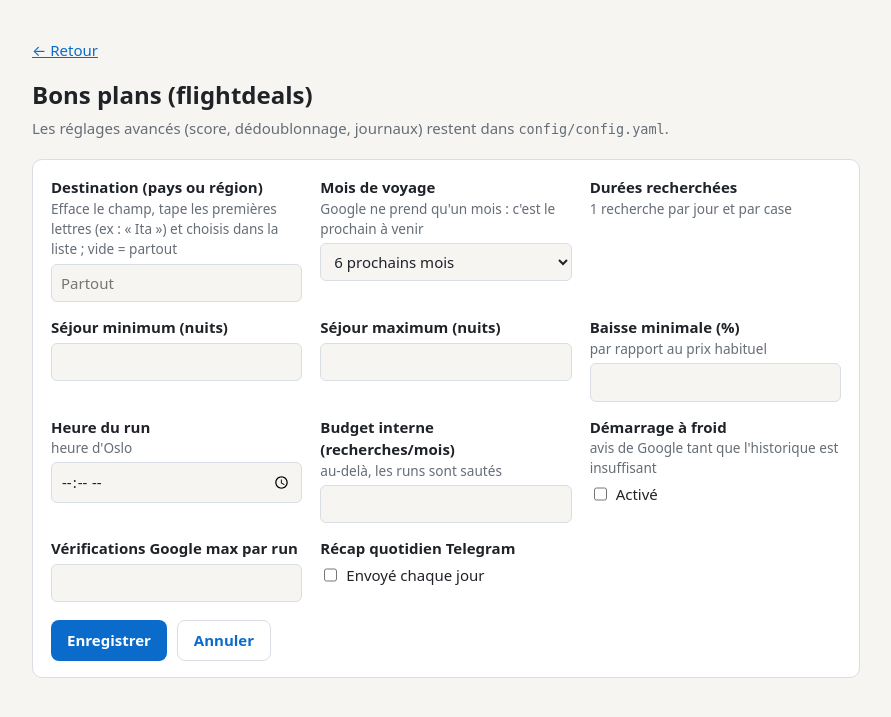
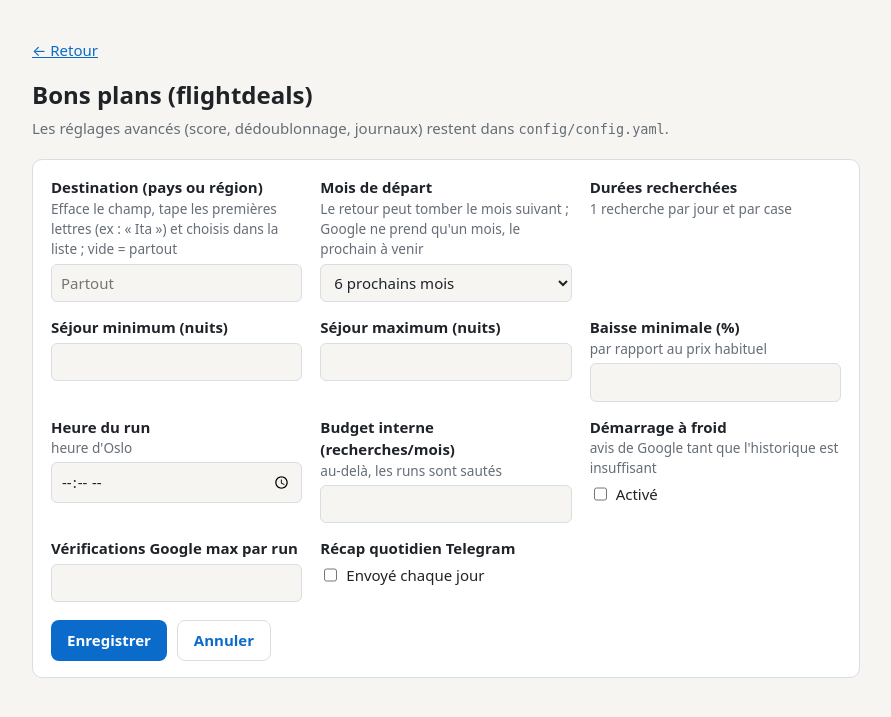
Before and after one commit to yannis-montreer/flight-deal-agregator-oslo, a Python web app: template webui/templates/flightdeals.html in a window 1280 px wide. Shown: the top 717 px of the page, without its empty margins (194-1085 px from the left). Run offline with Jinja, Linux system fonts and the light colour scheme; the template is opened without the code that fills it, so the values that code supplies are empty.

Commit message:
webui: cle SerpApi affichee pour flightdeals, "mois de depart" explicite
- La carte flightdeals affiche sa cle (SERPAPI_KEY), comme les autres veilles.
- Le mois choisi est celui du DEPART (le retour peut tomber le mois suivant) :
  libelles du formulaire et de l'accueil precises.
- Test "enregistrement sans changement" independant des valeurs de
  config/config.yaml, desormais editees en production via l'interface.

Co-Authored-By: Claude Opus 5.5 <noreply@anthropic.com>

```diff
--- a/webui/templates/flightdeals.html
+++ b/webui/templates/flightdeals.html
@@ -14,8 +14,8 @@
       <datalist id="regions">{% for r in regions %}<option value="{{ r.name }}">{{ r.kind }}</option>{% endfor %}</datalist>
     </div>
     <div>
-      <label for="month">Mois de voyage
-        <span class="hint">Google ne prend qu'un mois : c'est le prochain à venir</span></label>
+      <label for="month">Mois de départ
+        <span class="hint">Le retour peut tomber le mois suivant ; Google ne prend qu'un mois, le prochain à venir</span></label>
       <select id="month" name="month">
         <option value="" {% if v.month == "" %}selected{% endif %}>6 prochains mois</option>
         {% for value, label in month_options %}<option value="{{ value }}" {% if v.month == value|string %}selected{% endif %}>{{ label }}</option>{% endfor %}
--- a/webui/templates/index.html
+++ b/webui/templates/index.html
@@ -15,10 +15,11 @@
   {% else %}
   <dl>
     <dt>Destination</dt><dd>{{ region_label(fd.serpapi.arrival_area_id) }}</dd>
-    <dt>Mois</dt><dd>{{ month_label(fd.serpapi.month) }}</dd>
+    <dt>Départ en</dt><dd>{{ month_label(fd.serpapi.month) }}</dd>
     <dt>Séjour</dt><dd>{{ fd.deal.min_trip_length_nights }} à {{ fd.deal.max_trip_length_nights }} nuits</dd>
     <dt>Baisse minimale</dt><dd>{{ (fd.deal.minimum_discount * 100) | round | int }} %</dd>
     <dt>Run</dt><dd>{{ fd.collection.schedule }} ({{ fd.collection.timezone }})</dd>
+    <dt>Clé SerpApi</dt><dd><code>{{ fd_cost.key_env }}</code></dd>
     <dt>Coût</dt><dd>{{ fd_cost.per_month }} recherches/mois max <span class="muted">— {{ fd_cost.detail }}</span></dd>
   </dl>
   {% for w in fd_warnings %}<p class="msg warn">{{ w }}</p>{% endfor %}
```
Also changed, not shown: tests/test_webui.py (+5 -1 lines).
